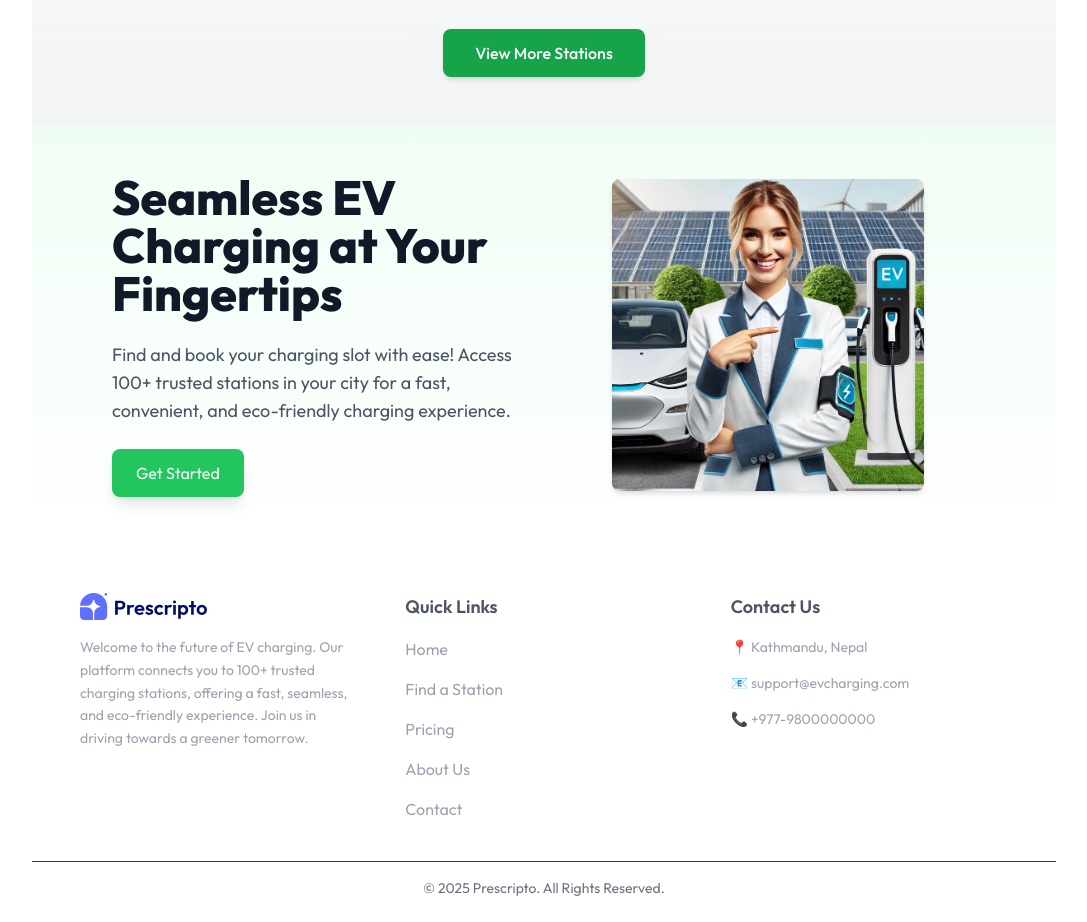
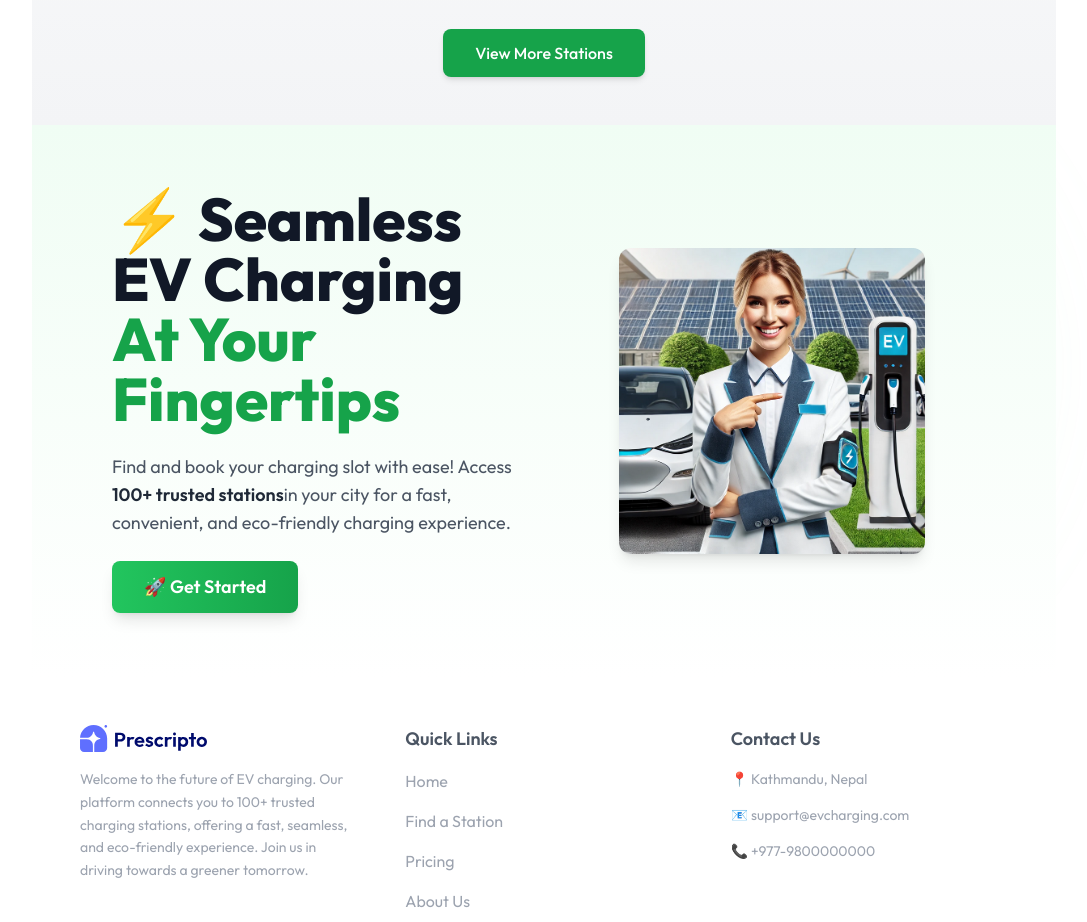
Before and after one commit to jerryka2/web_project, a React app: page / in a window 1280 px wide. Shown: the part 1500-2422 px from the top of the page, without its empty margins (96-1183 px from the left). Built offline with nearby package versions, Linux system fonts and the light colour scheme; no server answers; the HTML template or start-up script is replaced by a standard one.

Commit message:
ui upgrade

```diff
--- a/src/components/Banner.jsx
+++ b/src/components/Banner.jsx
@@ -7,33 +7,53 @@ const Banner = () => {
     const navigate = useNavigate();
 
     return (
-        <div className="bg-gradient-to-b from-green-50 to-white py-12">
-            <div className="max-w-7xl mx-auto px-6 md:px-12 lg:px-20 grid grid-cols-1 md:grid-cols-2 items-center gap-8">
+        <div className="bg-gradient-to-b from-green-50 to-white py-16">
+            <div className="max-w-7xl mx-auto px-6 md:px-12 lg:px-20 grid grid-cols-1 md:grid-cols-2 items-center gap-12">
 
                 {/* ========================= Left Side ======================= */}
                 <div className="text-center md:text-left space-y-6">
-                    <h1 className="text-4xl md:text-5xl font-extrabold text-gray-900 leading-tight">
-                        Seamless EV Charging at Your Fingertips
+                    <h1 className="text-4xl md:text-6xl font-extrabold text-gray-900 leading-tight">
+                        ⚡ Seamless EV Charging <br /> <span className="text-green-600">At Your Fingertips</span>
                     </h1>
                     <p className="text-lg text-gray-600">
                         Find and book your charging slot with ease!
-                        Access 100+ trusted stations in your city for a
-                        fast, convenient, and eco-friendly charging experience.
+                        Access <span className="font-semibold text-gray-800">100+ trusted stations</span>
+                        in your city for a fast, convenient, and eco-friendly charging experience.
                     </p>
 
-                    {/* CTA Button */}
-                    <button onClick={() => { navigate('/login'); scrollTo(0, 0) }} className="bg-green-500 text-white px-6 py-3 rounded-lg shadow-lg hover:bg-green-600 hover:scale-105 transition-all duration-300">
-                        Get Started
-                    </button>
+                    {/* 🚀 Call To Action Button */}
+                    <div className="flex justify-center md:justify-start">
+                        <button
+                            onClick={() => { navigate('/login'); scrollTo(0, 0) }}
+                            className="relative overflow-hidden px-8 py-3 text-lg font-semibold text-white rounded-lg shadow-lg
+                               bg-gradient-to-r from-green-500 to-green-600 transition-all duration-300
+                               hover:from-green-600 hover:to-green-700 hover:scale-105 active:scale-95
+                               focus:ring-4 focus:ring-green-300 group">
+
+                            <span className="absolute inset-0 w-full h-full bg-gradient-to-r from-green-400 to-green-500 opacity-0
+                                    transition-opacity duration-300 group-hover:opacity-10"></span>
+
+                            🚀 Get Started
+                        </button>
+                    </div>
                 </div>
 
                 {/* ========================== Right Side ===================== */}
-                <div className="flex justify-center">
-                    <img src={assets.appointment_img} alt="EV Charging Station" className="w-full md:w-4/5 lg:w-3/4 rounded-lg shadow-md" />
+                <div className="flex justify-center relative">
+                    {/* Glowing Background Effect */}
+                    <div className="absolute w-60 h-60 bg-green-200 rounded-full opacity-30 blur-3xl
+                            transform scale-125 md:scale-150 -z-10"></div>
+
+                    <img
+                        src={assets.appointment_img}
+                        alt="EV Charging Station"
+                        className="w-full md:w-4/5 lg:w-3/4 rounded-xl shadow-lg transition-transform duration-300 hover:scale-105"
+                    />
                 </div>
 
             </div>
         </div>
+
     );
 };
 
```
